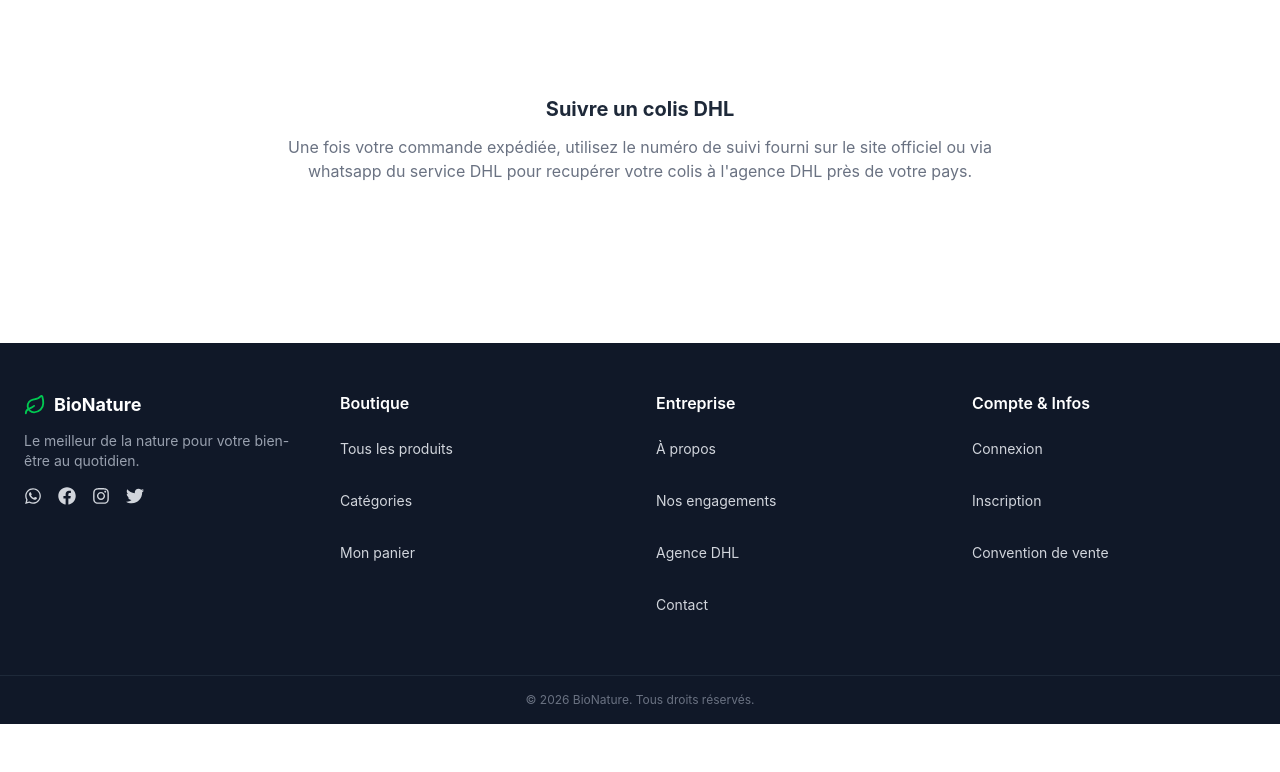
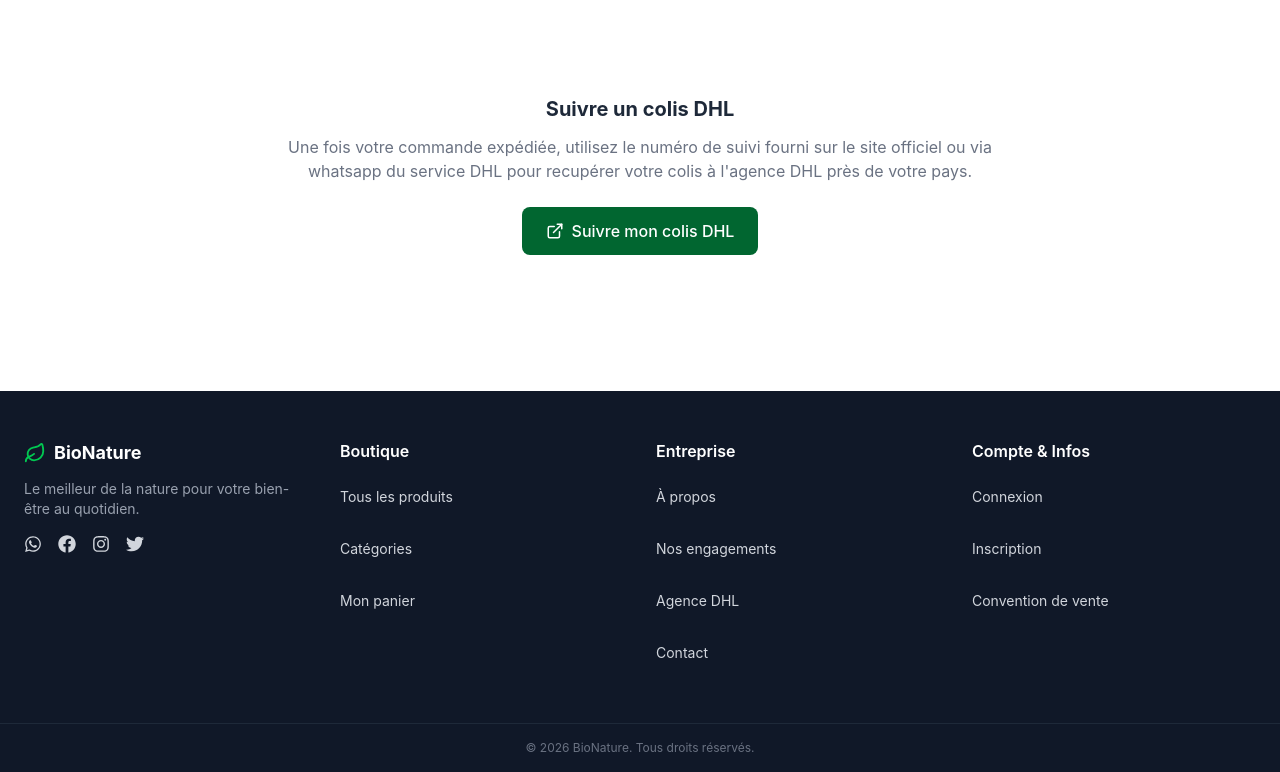
Before and after one commit to jimbalogou-dev/bionature, a React (Vite) app: page /dhl in a window 1280 px wide. Shown: the part 1935-2707 px from the top of the page. Before the commit the page ends 2659 px from the top, so only its background shows below. Built offline with nearby package versions, Linux system fonts and the light colour scheme; no server answers.

Commit message:
Ajouter le suivi DHL depuis la page dédiée
Co-authored-by: Copilot <223556219+Copilot@users.noreply.github.com>

```diff
--- a/src/Pages/DHL.jsx
+++ b/src/Pages/DHL.jsx
@@ -194,6 +194,15 @@ function DHL() {
         <p className="text-gray-500 mb-6">
           Une fois votre commande expédiée, utilisez le numéro de suivi fourni sur le site officiel ou via whatsapp du service DHL pour recupérer votre colis à l'agence DHL près de votre pays.
         </p>
+        <a
+          href="https://www.dhl.com/global-en/home/tracking.html"
+          target="_blank"
+          rel="noopener noreferrer"
+          className="inline-flex items-center gap-2 bg-green-800 hover:bg-green-900 text-white font-medium px-6 py-3 rounded-lg transition-colors"
+        >
+          <ExternalLink size={18} />
+          Suivre mon colis DHL
+        </a>
       </section>
     </div>
   )
```
